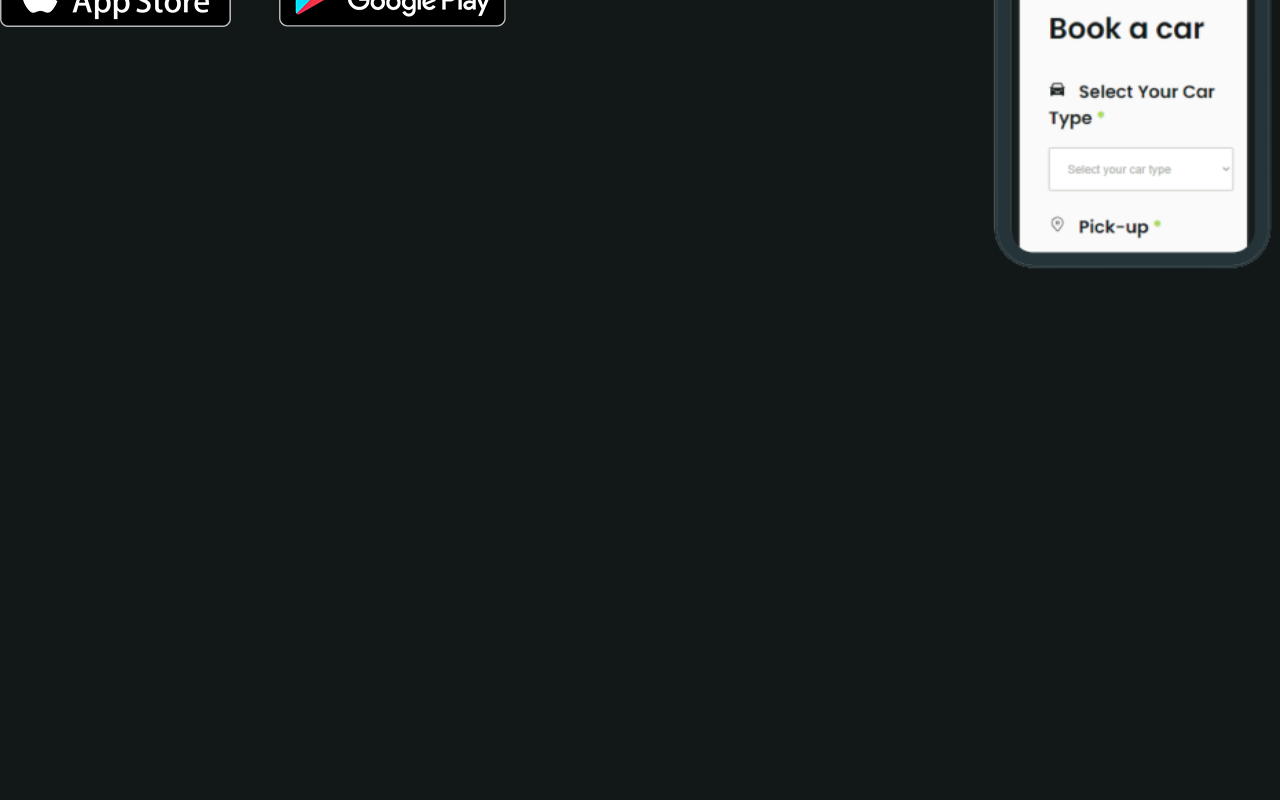
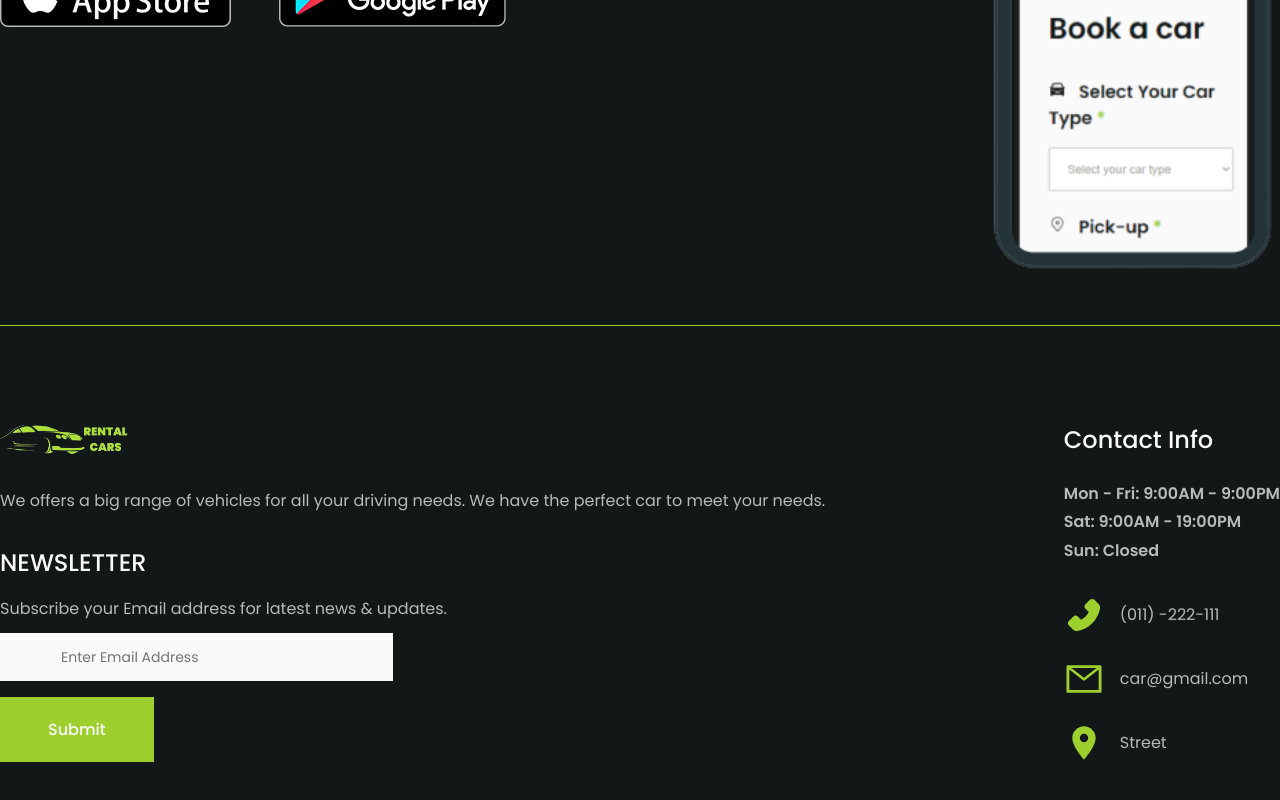
Before and after one commit to darko905/Rentacar, a React (Create React App) app: page / in a window 1280 px wide. Shown: the part 6762-7562 px from the top of the page. Before the commit the page ends 7087 px from the top, so only its background shows below. Built offline with nearby package versions, Linux system fonts and the light colour scheme.

Commit message:
Created Footer component

```diff
--- a/src/App.css
+++ b/src/App.css
@@ -105,6 +105,7 @@
   .nav__list {
     flex-direction: column;
     row-gap: 1.5rem;
+    align-items: flex-start;
   }
   .nav__link {
     color: hsl(180, 12%, 8%);
@@ -1185,7 +1186,7 @@
 }
 .faq-box__answer {
   font-size: 1rem;
-  color: hsl(180, 4%, 72%);
+  color: hsl(79, 6%, 64%);
   line-height: 1.7;
   max-height: 0;
   overflow: hidden;
@@ -1195,6 +1196,7 @@
   max-height: 20rem;
   padding: 2.8rem 4.5rem;
   transition: 0.4s;
+  color: hsl(79, 6%, 64%);
 }
 @media (max-width: 768px) {
   .faq-box__answer-show {
@@ -1242,7 +1244,7 @@
 .download__right {
   width: 35rem;
   display: flex;
-  justify-content: end;
+  justify-content: flex-end;
 }
 @media (max-width: 768px) {
   .download__right {
@@ -1271,6 +1273,100 @@
     flex-direction: column;
     align-items: center;
   }
+}
+
+.footer {
+  border-top: 1px solid hsl(79, 63%, 50%);
+}
+
+.footer__content {
+  display: flex;
+  color: #010103;
+  justify-content: space-between;
+  gap: 8rem;
+  text-align: left;
+  color: hsl(180, 4%, 72%);
+}
+@media (max-width: 992px) {
+  .footer__content {
+    flex-direction: column;
+  }
+}
+@media (max-width: 768px) {
+  .footer__content {
+    flex-direction: column;
+    text-align: center;
+  }
+}
+.footer__content-1 li:nth-child(1) {
+  width: 130px;
+  height: 50px;
+  margin-bottom: 1rem;
+}
+@media (max-width: 768px) {
+  .footer__content-1 li:nth-child(1) {
+    margin: 1rem auto;
+  }
+}
+.footer__content-1 li:nth-child(2) {
+  margin-bottom: 2rem;
+}
+.footer__content-1 li:nth-child(3) {
+  margin-bottom: 1rem;
+  font-size: 1.5rem;
+  font-weight: 500;
+  color: hsl(180, 4%, 98%);
+}
+.footer__content-1 li:nth-child(4) {
+  margin-bottom: 0.75rem;
+  font-size: 1rem;
+}
+.footer__content-1 input {
+  font-size: 14px;
+  font-weight: 400;
+  line-height: 26px;
+  background-color: hsl(180, 4%, 98%);
+  border-width: 1px;
+  border-color: transparent;
+  padding: 10px 60px;
+  outline: none;
+  margin-bottom: 1rem;
+}
+@media (max-width: 992px) {
+  .footer__content-1 input {
+    width: 100%;
+  }
+}
+.footer__content-2 li:nth-child(1) {
+  font-size: 1.5rem;
+  font-weight: 500;
+  color: hsl(180, 4%, 98%);
+  margin-bottom: 1.5rem;
+}
+.footer__content-2 li:nth-child(2), .footer__content-2 li:nth-child(3) {
+  font-weight: 600;
+  margin-bottom: 0.2rem;
+}
+.footer__content-2 li:nth-child(4) {
+  font-weight: 600;
+  margin-bottom: 2rem;
+}
+.footer__content-2 li:nth-child(5), .footer__content-2 li:nth-child(6), .footer__content-2 li:nth-child(7) {
+  display: flex;
+  justify-content: flex-start;
+  gap: 1rem;
+  align-items: center;
+  margin-bottom: 1.5rem;
+}
+@media (max-width: 768px) {
+  .footer__content-2 li:nth-child(5), .footer__content-2 li:nth-child(6), .footer__content-2 li:nth-child(7) {
+    width: 191px;
+    margin: 2rem auto;
+  }
+}
+.footer__content-2_icons {
+  font-size: 2.5rem;
+  color: hsl(79, 63%, 50%);
 }
 
 /*Base*/
--- a/src/App.js
+++ b/src/App.js
@@ -5,6 +5,7 @@ import Banner from './components/Banner';
 import Choose from './components/Choose';
 import Download from './components/Download';
 import Faq from './components/Faq';
+import Footer from './components/Footer';
 import NavBar from './components/NavBar';
 import PickCar from './components/PickCar';
 import Plan from './components/Plan';
@@ -22,6 +23,7 @@ function App() {
       <Testominial/>
       <Faq/>
       <Download/>
+      <Footer/>
     </div>
   );
 }
--- a/src/App.scss
+++ b/src/App.scss
@@ -12,6 +12,7 @@
 @import './styles/testominial';
 @import './styles/faq';
 @import './styles/download';
+@import './styles/footer';
 
 /*Base*/
 * {
--- /dev/null
+++ b/src/components/Footer.jsx
@@ -0,0 +1,62 @@
+import React from 'react'
+import Logo from '../images/logo/logo.png';
+import { AiFillPhone, AiOutlineMail } from 'react-icons/ai';
+import { MdLocationOn} from 'react-icons/md';
+
+const Footer = () => {
+  return (
+    <footer className='footer section'>
+      <div className="container">
+        <div className="footer__content">
+            <ul className="footer__content-1">
+                <li>
+                    <img src={Logo} alt="Logo" />
+                </li>
+                <li>
+                    We offers a big range of vehicles for all your driving needs. We
+                    have the perfect car to meet your needs.
+                </li>
+                <li>
+                    NEWSLETTER
+                </li>
+                <li>
+                    <p>Subscribe your Email address for latest news & updates.</p>
+                </li>
+                <li>
+                    <input type="email" placeholder="Enter Email Address"/>
+                </li>
+                <li>
+                    <button className="button">Submit</button>
+                </li>
+
+            </ul>
+            <ul className="footer__content-2">
+                <li>
+                    Contact Info
+                </li>
+                <li>
+                    Mon - Fri: 9:00AM - 9:00PM
+                </li>
+                <li>
+                    Sat: 9:00AM - 19:00PM
+                </li>
+                <li>
+                    Sun: Closed
+                </li>
+                <li>
+                    <AiFillPhone className='footer__content-2_icons'/> (011) -222-111
+                </li>
+                <li>
+                    <AiOutlineMail className='footer__content-2_icons'/> car@gmail.com
+                </li>
+                <li>
+                    <MdLocationOn className='footer__content-2_icons'/> Street
+                </li>
+            </ul>
+        </div>
+      </div>
+    </footer>
+  )
+}
+
+export default Footer
--- a/src/styles/_download.scss
+++ b/src/styles/_download.scss
@@ -35,7 +35,7 @@
     &__right{
         width: 35rem;
         display: flex;
-        justify-content: end;
+        justify-content: flex-end;
 
         @media (max-width: 768px) {
             width: 100%;
--- a/src/styles/_faq.scss
+++ b/src/styles/_faq.scss
@@ -47,7 +47,7 @@
 
       &__answer {
         font-size: $normal-font-size;
-        color: $text-color;
+        color: $first-color-gray;
         line-height: 1.7;
         max-height: 0;
         overflow: hidden;
@@ -59,6 +59,7 @@
         max-height: 20rem;
         padding: 2.8rem 4.5rem;
         transition: 0.4s;
+        color: $first-color-gray;
 
         @media (max-width: 768px) {
             max-height: 30rem;
--- /dev/null
+++ b/src/styles/_footer.scss
@@ -0,0 +1,105 @@
+.footer{
+    border-top: 1px solid $first-color-dark;
+}
+.footer__content {
+    display: flex;
+    color: #010103;
+    justify-content: space-between;
+    gap: 8rem;
+    text-align: left;
+    color: $text-color;
+
+    @media (max-width:992px) {
+        flex-direction: column;
+    }
+
+    @media (max-width: 768px) {
+        flex-direction: column;
+        text-align: center;
+    }
+
+    &-1{
+        li{
+            &:nth-child(1) {
+                width: 130px;
+                height: 50px;
+                margin-bottom: $mb-1;
+                @media (max-width: 768px) {
+                    margin: 1rem auto;
+                }
+            }
+            &:nth-child(2) {
+                margin-bottom: $mb-2;
+            }
+            &:nth-child(3) {
+                margin-bottom: $mb-1;
+                font-size: $h2-font-size;
+                font-weight: $font-medium;
+                color: $title-color;
+            }
+            &:nth-child(4) {
+                margin-bottom: $mb-0-75;
+                font-size: $normal-font-size;
+            }
+        }
+        input {
+            font-size: 14px;
+            font-weight: 400;
+            line-height: 26px;
+            background-color: $title-color;
+            border-width: 1px;
+            border-color: transparent;
+            padding: 10px 60px;
+            outline: none;
+            margin-bottom: $mb-1;
+
+            @media (max-width: 992px) {
+              width: 100%;
+            }
+          }
+
+    }
+
+    &-2{
+        li{
+            &:nth-child(1){
+                font-size: $h2-font-size;
+                font-weight: $font-medium;
+                color: $title-color;
+                margin-bottom: $mb-1-5;
+            }
+            &:nth-child(2),
+            &:nth-child(3){
+                font-weight: $font-semi-bold;
+                margin-bottom: $mb-0-5;
+            }
+
+            &:nth-child(4){
+                font-weight: $font-semi-bold;
+                margin-bottom: $mb-2;
+            }
+            &:nth-child(5),
+            &:nth-child(6),
+            &:nth-child(7){
+                display: flex;
+                justify-content: flex-start;
+                gap: 1rem;
+                align-items: center;
+                margin-bottom: $mb-1-5;
+
+                @media (max-width: 768px) {
+                    width: 191px;
+                    margin: 2rem auto;
+                }
+            }
+
+
+        }
+        &_icons{
+            font-size: $h1-font-size;
+            color: $first-color-dark;
+        }
+
+    }
+
+}
--- a/src/styles/_header.scss
+++ b/src/styles/_header.scss
@@ -106,7 +106,7 @@
         &__list {
             flex-direction: column;
             row-gap: 1.5rem;
-            // align-items: flex-start;
+            align-items: flex-start;
 
 
         }
```
Also changed, not shown: 1 other file (tests, documents, lock files or other folders).
